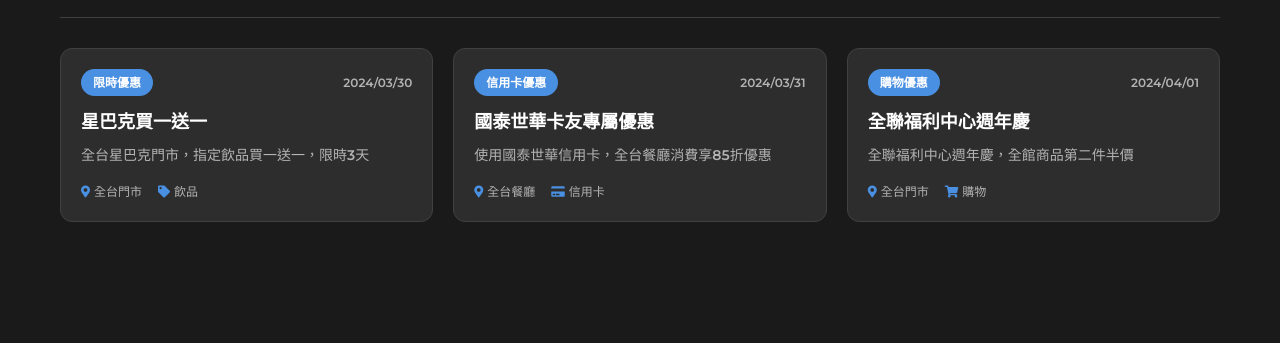
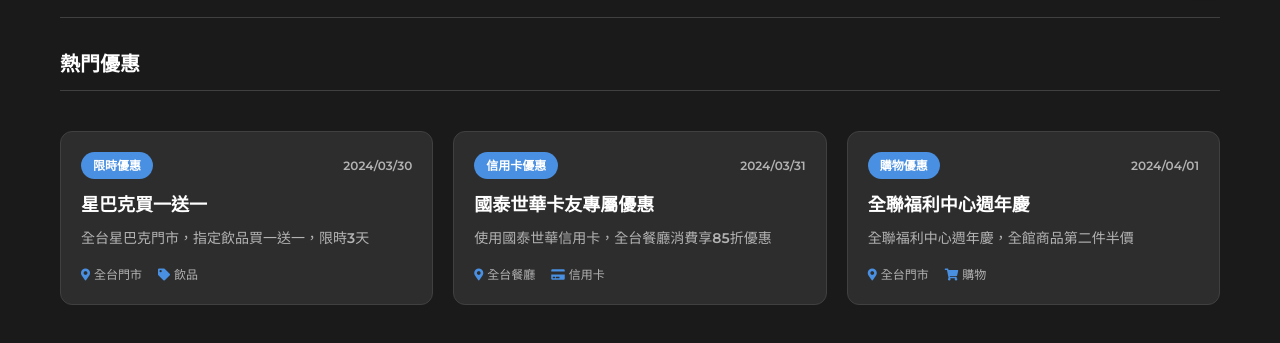
Before and after one commit to Emmett274/search-webpage, a plain HTML site: page index.html in a window 1280 px wide. Shown: the part 83-426 px from the top of the page. Drawn offline with Linux system fonts and the light colour scheme.

Commit message:
修復預設搜尋結果顯示問題並添加標題

```diff
--- a/index.html
+++ b/index.html
@@ -73,6 +73,7 @@
       </div>
 
       <div id="searchResults" class="search-results">
+        <h2 class="section-title">熱門優惠</h2>
         <!-- 預設搜尋結果 -->
         <div class="discount-card">
           <div class="discount-header">
--- a/styles.css
+++ b/styles.css
@@ -175,10 +175,20 @@ button:hover {
   z-index: 1000;
 }
 
+.section-title {
+  grid-column: 1 / -1;
+  font-size: 20px;
+  color: var(--text-primary);
+  margin-bottom: 20px;
+  padding-bottom: 10px;
+  border-bottom: 1px solid var(--border-color);
+}
+
 .search-results {
   display: grid;
   grid-template-columns: repeat(auto-fill, minmax(300px, 1fr));
   gap: 20px;
+  margin-top: 20px;
 }
 
 /* 響應式設計 */
@@ -212,6 +222,9 @@ button:hover {
   padding: 20px;
   transition: transform 0.3s ease, box-shadow 0.3s ease;
   border: 1px solid var(--border-color);
+  display: flex;
+  flex-direction: column;
+  height: 100%;
 }
 
 .discount-card:hover {
@@ -251,6 +264,7 @@ button:hover {
   font-size: 14px;
   margin-bottom: 16px;
   line-height: 1.5;
+  flex-grow: 1;
 }
 
 .discount-footer {
@@ -258,6 +272,7 @@ button:hover {
   gap: 16px;
   color: var(--text-secondary);
   font-size: 12px;
+  margin-top: auto;
 }
 
 .discount-location,
```
